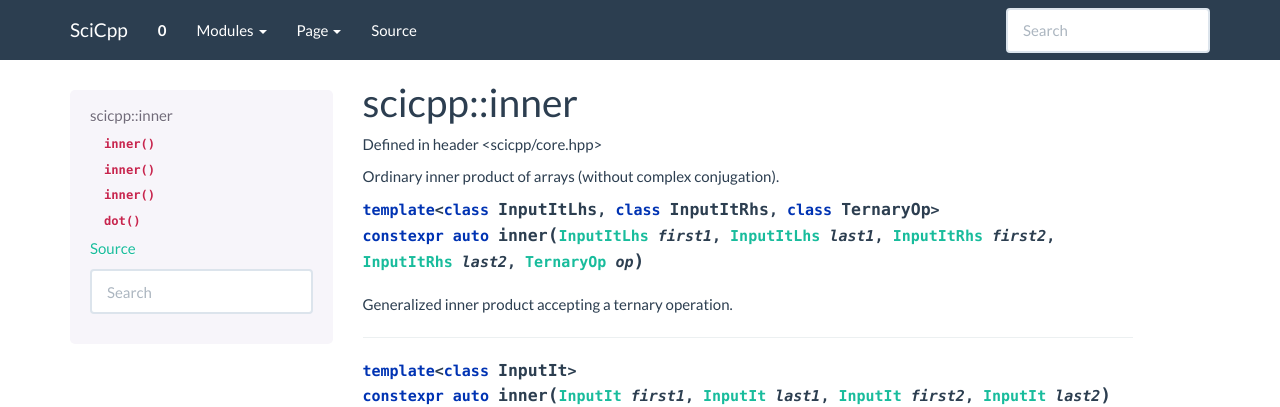
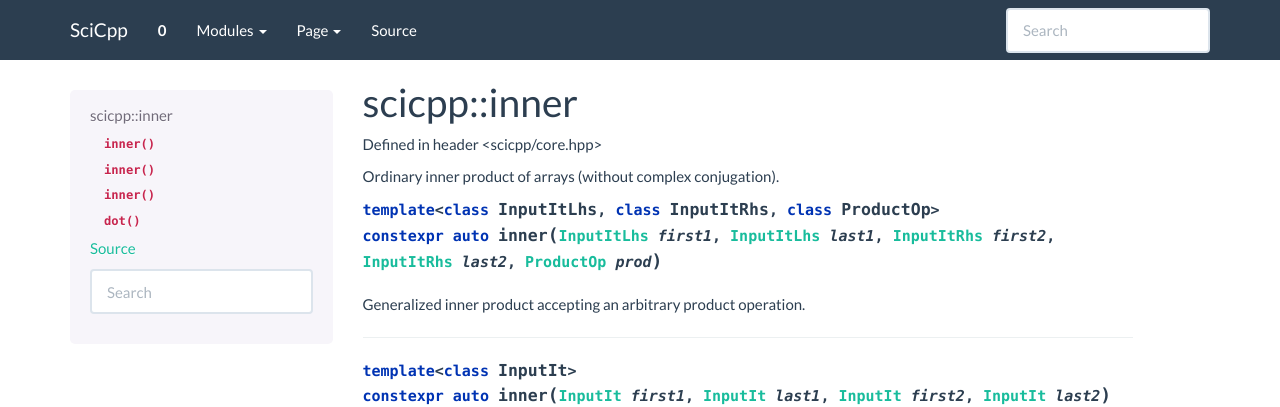
Before and after one commit to tvanderbruggen/SciCpp, a Sphinx documentation site: the page built from doc/source/core.inner.rst, in a window 1280 px wide. Shown: the top 407 px of the page. Built offline with Sphinx 7.4.7, drawn with Linux system fonts in a browser that asks for light colours.

Commit message:
inner take a product for the operation

```diff
--- a/doc/source/core.inner.rst
+++ b/doc/source/core.inner.rst
@@ -7,10 +7,10 @@ Defined in header <scicpp/core.hpp>
 
 Ordinary inner product of arrays (without complex conjugation).
 
-.. function:: template <class InputItLhs, class InputItRhs, class TernaryOp> \
-              constexpr auto inner(InputItLhs first1, InputItLhs last1, InputItRhs first2, InputItRhs last2, TernaryOp op)
+.. function:: template <class InputItLhs, class InputItRhs, class ProductOp> \
+              constexpr auto inner(InputItLhs first1, InputItLhs last1, InputItRhs first2, InputItRhs last2, ProductOp prod)
 
-Generalized inner product accepting a ternary operation.
+Generalized inner product accepting an arbitrary product operation.
 
 --------------------------------------
 
```
Also changed, not shown: 1 other file.
